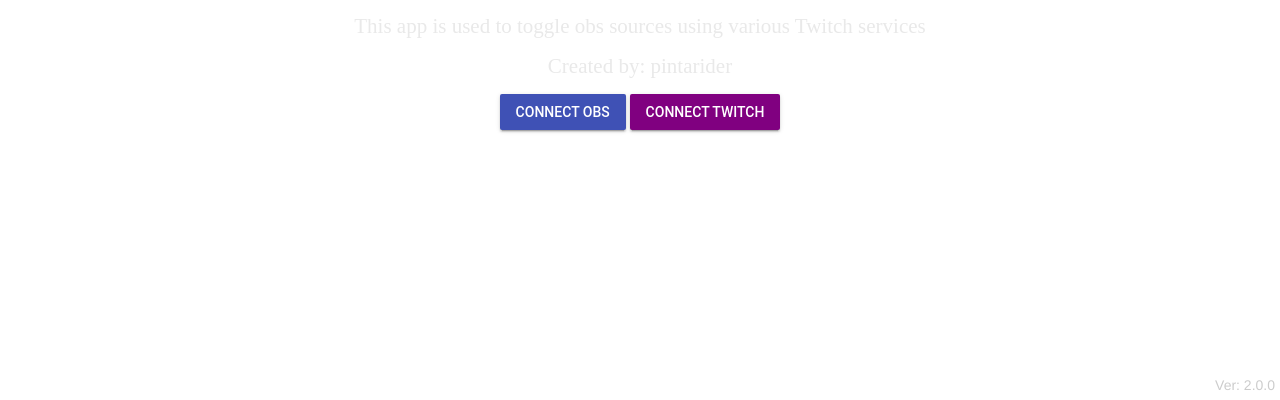
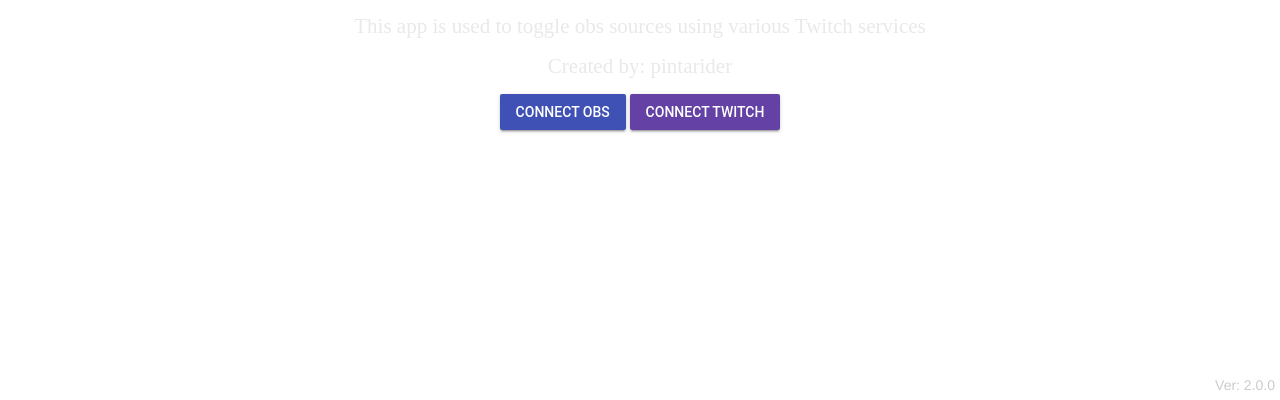
Before and after one commit to rubbertoe64/twitch-obs-control, an Electron app: page src/index.html in a window 1280 px wide. Shown: the part 400-800 px from the top of the page. Drawn offline with nearby package versions, Linux system fonts and the light colour scheme; no server answers.

Commit message:
Change: twitch button to twitch purple

```diff
--- a/src/index.css
+++ b/src/index.css
@@ -64,7 +64,7 @@
 
 #connect-twitch-btn,
 #disconnect-twitch-btn {
-  background-color: purple;
+  background-color: #6441a5;
 }
 
 #channel-points-page {
```
